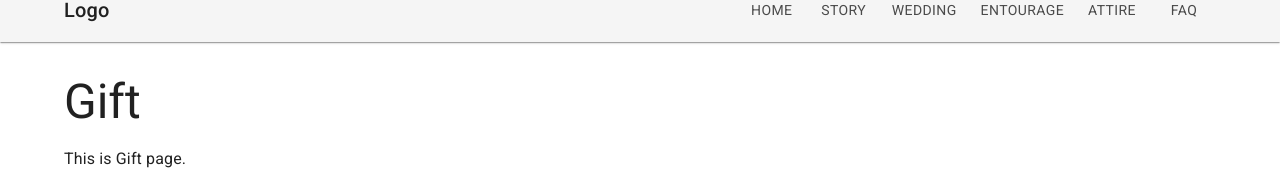
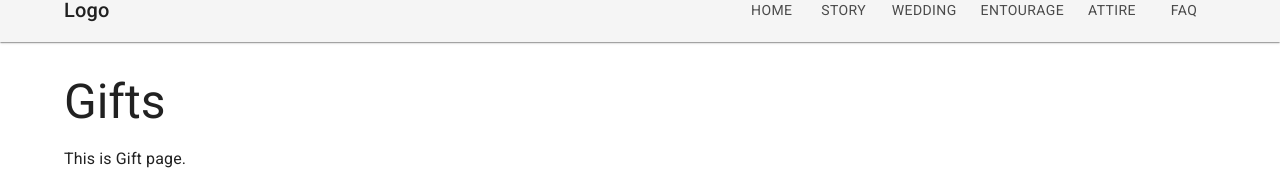
Before and after one commit to gutierrezjeralds/wedding-invitation, a React (Vite) app in the folder client/: page /gift in a window 1280 px wide. Shown: the part 582-762 px from the top of the page. Built offline with nearby package versions, Linux system fonts and the light colour scheme; a web font is replaced by a local one.

Commit message:
test commit

```diff
--- a/client/src/components/views/contents/Gift.jsx
+++ b/client/src/components/views/contents/Gift.jsx
@@ -5,7 +5,7 @@ export default function Gift() {
     <Container maxWidth="lg">
       <Box sx={{ py: 4 }}>
         <Typography variant="h3" component="h1" gutterBottom>
-          Gift
+          Gifts
         </Typography>
 
         <Typography variant="body1">
```
